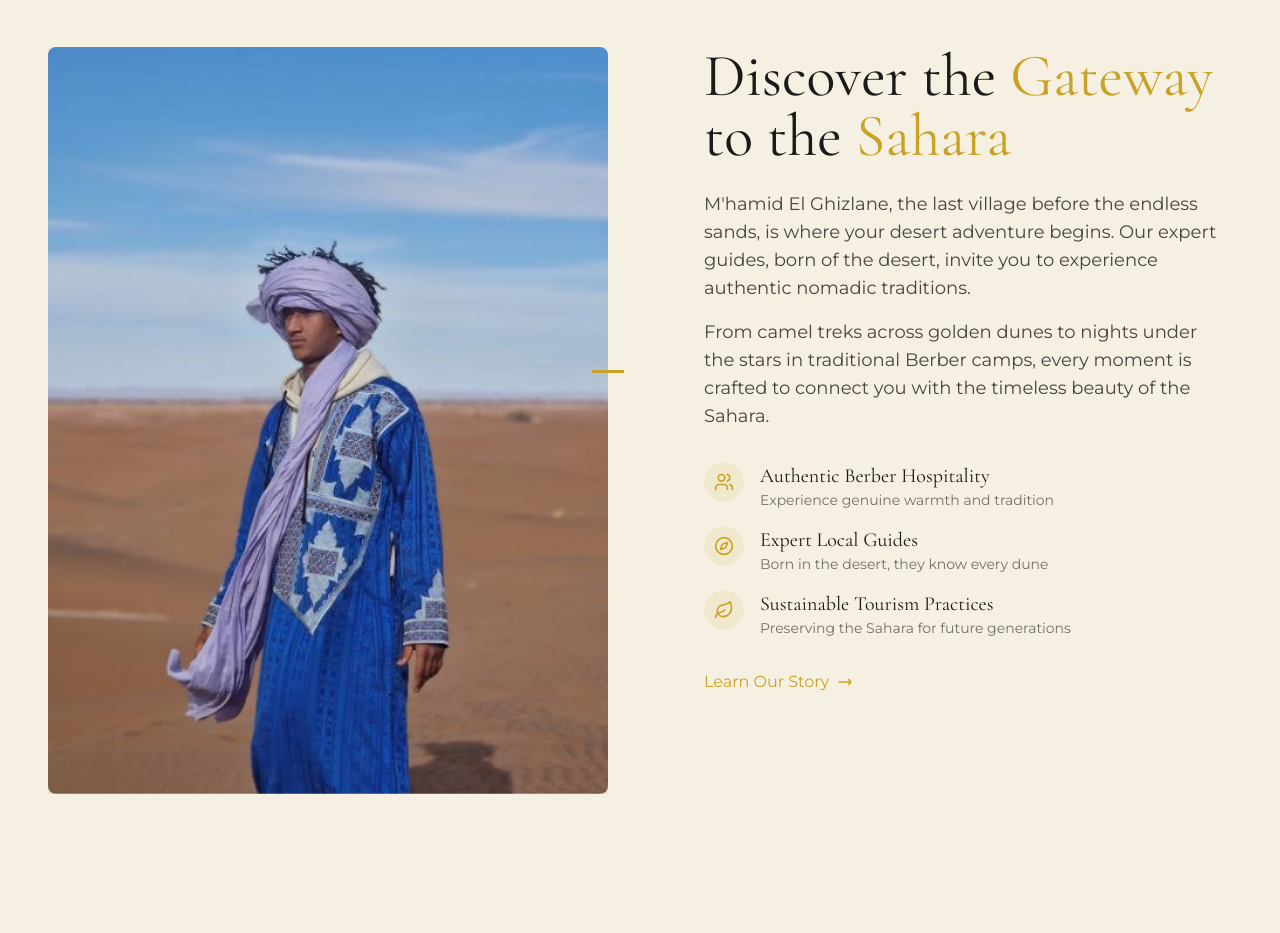
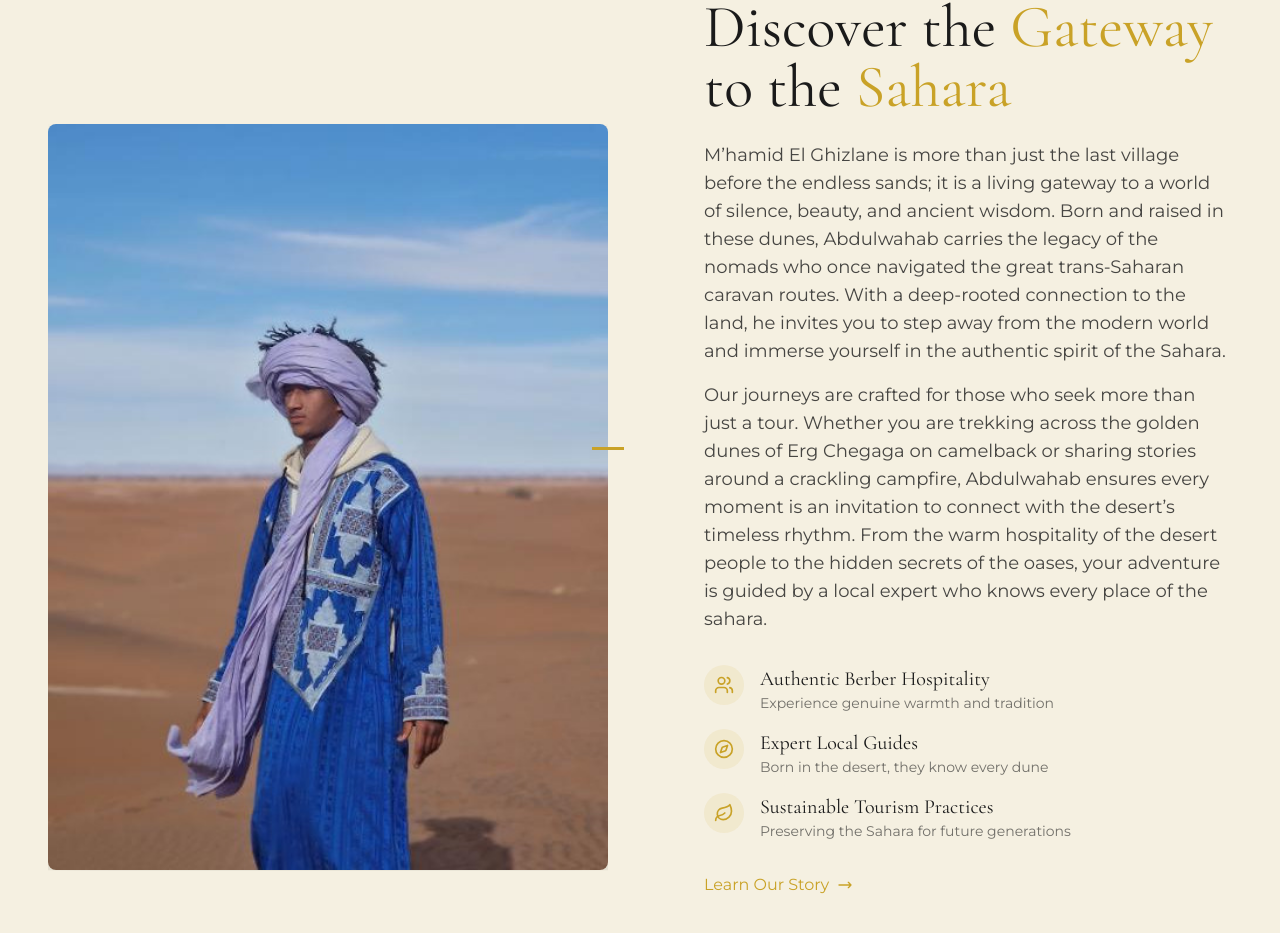
Before and after one commit to azardieer-lang/la-port-de-la-desert, a React (Vite) app: page / in a window 1280 px wide. Shown: the part 931-1864 px from the top of the page. Built offline with nearby package versions, Linux system fonts and the light colour scheme.

Commit message:
Update About section with Abdulwahab info

```diff
--- a/src/sections/About.tsx
+++ b/src/sections/About.tsx
@@ -220,14 +220,17 @@ const About = () => {
             {/* Body Text */}
             <div className="about-body space-y-4 mb-8">
               <p className="font-body text-base md:text-lg text-[#1a1a1a]/80 leading-relaxed">
-                M'hamid El Ghizlane, the last village before the endless sands, is
-                where your desert adventure begins. Our expert guides, born of the
-                desert, invite you to experience authentic nomadic traditions.
+                 M’hamid El Ghizlane is more than just the last village before the endless sands;
+                 it is a living gateway to a world of silence, beauty, and ancient wisdom. Born and raised in these dunes,
+                 Abdulwahab carries the legacy of the nomads who once navigated the great trans-Saharan caravan routes.
+                 With a deep-rooted connection to the land,
+                 he invites you to step away from the modern world and immerse yourself in the authentic spirit of the Sahara.
               </p>
               <p className="font-body text-base md:text-lg text-[#1a1a1a]/80 leading-relaxed">
-                From camel treks across golden dunes to nights under the stars in
-                traditional Berber camps, every moment is crafted to connect you
-                with the timeless beauty of the Sahara.
+                 Our journeys are crafted for those who seek more than just a tour.
+                 Whether you are trekking across the golden dunes of Erg Chegaga on camelback or sharing stories around a crackling campfire,
+                 Abdulwahab ensures every moment is an invitation to connect with the desert’s timeless rhythm.
+                 From the warm hospitality of the desert people to the hidden secrets of the oases, your adventure is guided by a local expert who knows every  place of the sahara.
               </p>
             </div>
 
```
